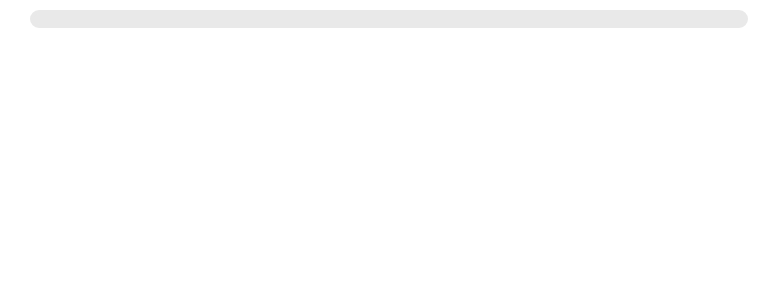
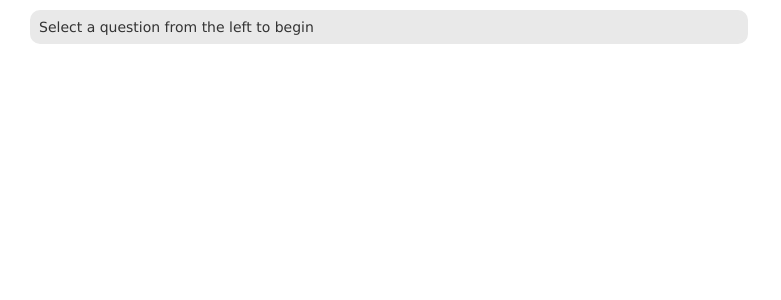
Before and after one commit to sharadmv/question-bank, a Node server app: page / in a window 1280 px wide. Shown: the part 102-402 px from the top of the page, without its empty margins (0-781 px from the left). Run offline with Node 20, Linux system fonts and the light colour scheme; data that the repository does not hold is empty; some libraries are stand-ins or nearby versions.

Commit message:
added message

```diff
--- a/views/index.jade
+++ b/views/index.jade
@@ -7,3 +7,4 @@ block content
   #contentWrapper
     #questionList
     #currentQuestion
+        | Select a question from the left to begin
```
